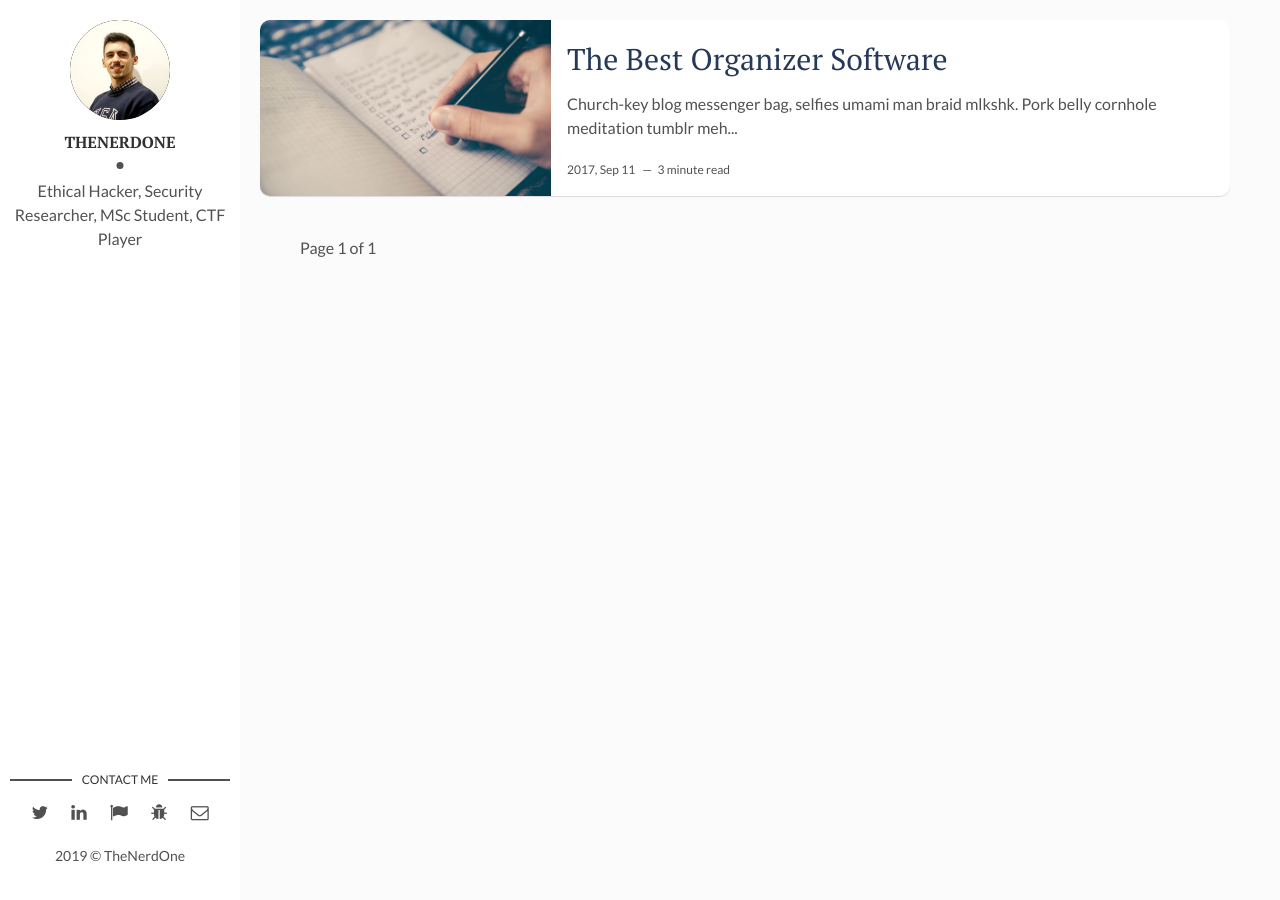
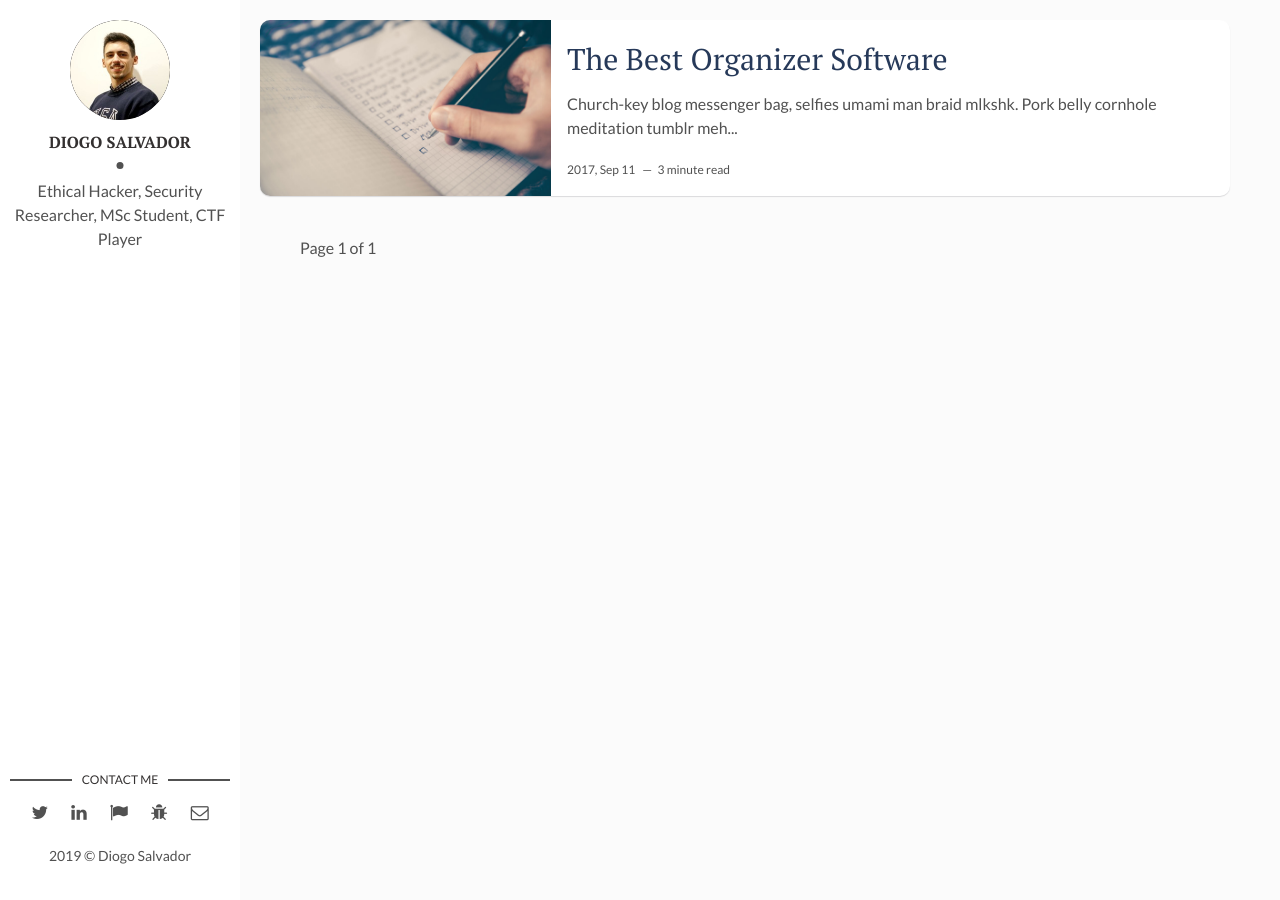
Before and after one commit to TheNerdOne9/index, a Jekyll site: the page built from index.html, in a window 1280 px wide. Built offline with Jekyll 4.4.1, drawn with Linux system fonts in a browser that asks for light colours; the list of posts is cut into pages by our own code.

Commit message:
Update _config.yml

```diff
--- a/_config.yml
+++ b/_config.yml
@@ -7,7 +7,7 @@ url: "https://thenerdone9.github.io/" # the base hostname & protocol for your si
 site-twitter: "https://twitter.com/thenerdone9"
 
 # Author Settings
-author: TheNerdOne
+author: Diogo Salvador
 author-img: thenerdone.jpg # add your photo
 about-author: Ethical Hacker, Security Researcher, MSc Student, CTF Player
 social-twitter: thenerdone9
```
